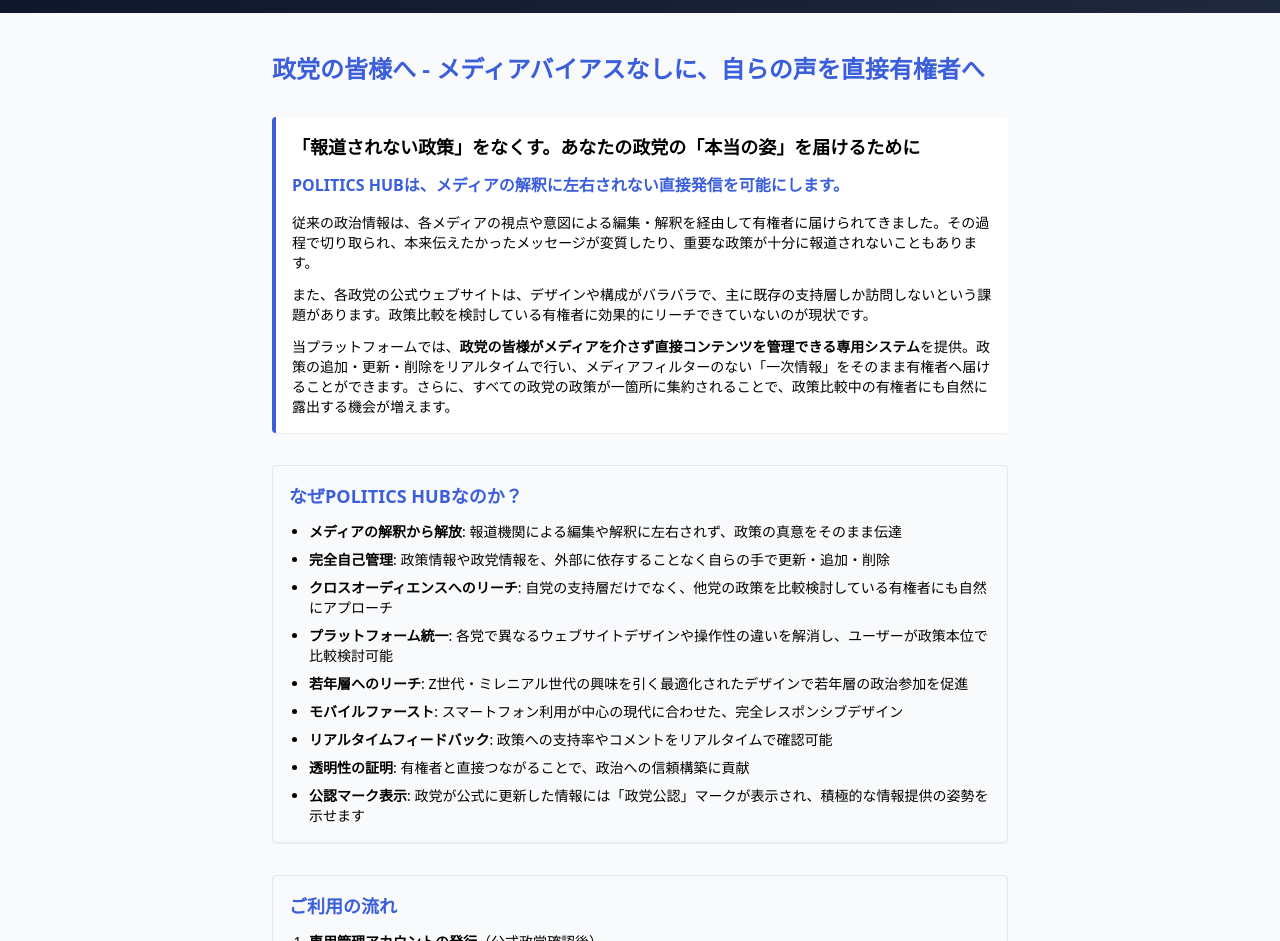
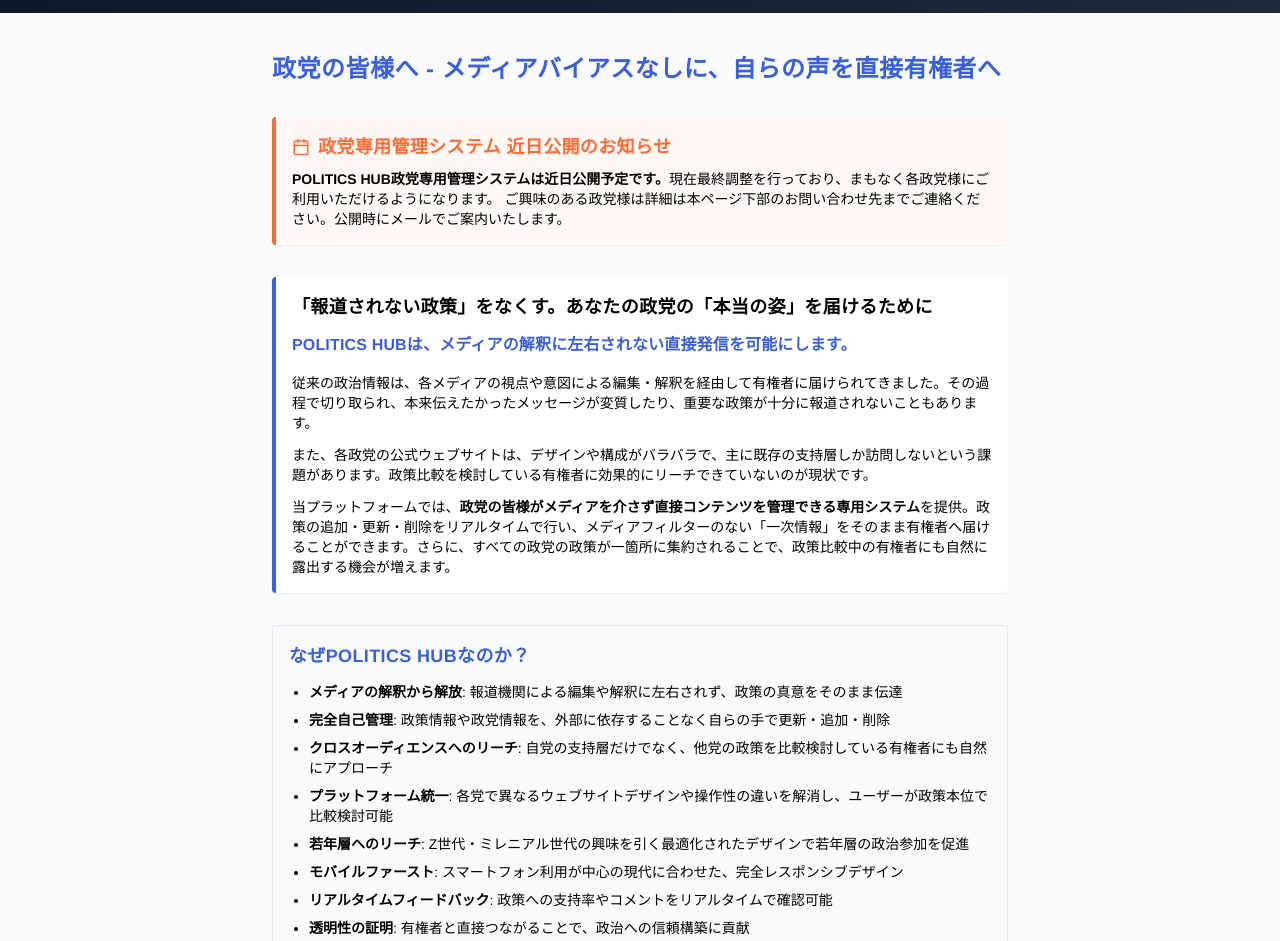
Before and after one commit to sudyusukPersonal/politics, a React (Vite) app in the folder politics_app/: page /partyinfo in a window 1280 px wide. Shown: the part 51-992 px from the top of the page. Built offline with nearby package versions, Linux system fonts and the light colour scheme.

Commit message:
add seitou

```diff
--- a/politics_app/src/components/layout/MobileMenu.tsx
+++ b/politics_app/src/components/layout/MobileMenu.tsx
@@ -11,6 +11,7 @@
   Shield,
   MessageCircle,
   Info,
+  ExternalLink,
 } from "lucide-react";
 import { useData } from "../../context/DataContext";
 
@@ -78,6 +79,25 @@
               >
                 <FileText size={18} className="mr-3 text-indigo-600" />
                 政策一覧
+              </button>
+            </li>
+
+            {/* 区切り線 */}
+            <li className="px-2 py-2">
+              <div className="border-t border-gray-200"></div>
+            </li>
+
+            {/* 政党様向けリンク */}
+            <li>
+              <button
+                onClick={() => {
+                  navigate("/partyinfo");
+                  setMobileMenuOpen(false);
+                }}
+                className="flex items-center w-full px-4 py-3 text-gray-700 font-medium rounded-lg hover:bg-indigo-50 transition-colors bg-gray-50"
+              >
+                <ExternalLink size={18} className="mr-3 text-indigo-600" />
+                政党様向け
               </button>
             </li>
           </ul>
--- a/politics_app/src/components/policies/ForPoliticalPartiesPage.tsx
+++ b/politics_app/src/components/policies/ForPoliticalPartiesPage.tsx
@@ -1,6 +1,6 @@
 // src/components/political-parties/PoliticalPartiesPage.tsx
 import React, { useState, useEffect } from "react";
-import { Mail, ChevronRight } from "lucide-react";
+import { Mail, ChevronRight, Calendar } from "lucide-react";
 
 const PoliticalPartiesPage = () => {
   const [isLoaded, setIsLoaded] = useState(false);
@@ -14,21 +14,73 @@
   const colors = {
     primary: "#3B5EDB",
     secondary: "#6050DC",
+    accent: "#FF6B35",
+  };
+
+  // フォントファミリーの定義
+  const fontFamily = {
+    primary:
+      "'Noto Sans JP', 'Helvetica Neue', Arial, 'Hiragino Kaku Gothic ProN', 'Hiragino Sans', Meiryo, sans-serif",
+    heading:
+      "'Noto Sans JP', 'Helvetica Neue', Arial, 'Hiragino Kaku Gothic ProN', 'Hiragino Sans', Meiryo, sans-serif",
   };
 
   return (
-    <article className="mx-auto max-w-3xl px-4 py-6">
+    <article
+      className="mx-auto max-w-3xl px-4 py-6"
+      style={{ fontFamily: fontFamily.primary }}
+    >
       {/* ヘッダー */}
       <header className="mb-8">
         <h1
           className={`mb-2 text-2xl font-bold transition-opacity duration-500 ${
             isLoaded ? "opacity-100" : "opacity-0"
           }`}
-          style={{ color: colors.primary }}
+          style={{
+            color: colors.primary,
+            fontFamily: fontFamily.heading,
+            letterSpacing: "0.02em",
+          }}
         >
           政党の皆様へ - メディアバイアスなしに、自らの声を直接有権者へ
         </h1>
       </header>
+
+      {/* 近日公開のお知らせ - 追加セクション */}
+      <section className="mb-8">
+        <div
+          className={`mb-6 rounded border-l-4 p-4 shadow-sm transition-opacity duration-500 delay-100 bg-white ${
+            isLoaded ? "opacity-100" : "opacity-0"
+          }`}
+          style={{ borderLeftColor: colors.accent, backgroundColor: "#FFF8F5" }}
+        >
+          <div className="flex items-center mb-2">
+            <Calendar
+              size={18}
+              style={{ color: colors.accent }}
+              className="mr-2"
+            />
+            <h2
+              className="text-lg font-bold"
+              style={{
+                color: colors.accent,
+                fontFamily: fontFamily.heading,
+                letterSpacing: "0.02em",
+              }}
+            >
+              政党専用管理システム 近日公開のお知らせ
+            </h2>
+          </div>
+
+          <p className="mb-0 text-sm">
+            <span className="font-bold">
+              POLITICS HUB政党専用管理システムは近日公開予定です。
+            </span>
+            現在最終調整を行っており、まもなく各政党様にご利用いただけるようになります。
+            ご興味のある政党様は詳細は本ページ下部のお問い合わせ先までご連絡ください。公開時にメールでご案内いたします。
+          </p>
+        </div>
+      </section>
 
       {/* 主要コンテンツ */}
       <section className="mb-8">
@@ -38,11 +90,17 @@
           }`}
           style={{ borderLeftColor: colors.primary }}
         >
-          <h2 className="mb-3 text-lg font-bold">
+          <h2
+            className="mb-3 text-lg font-bold"
+            style={{ fontFamily: fontFamily.heading, letterSpacing: "0.02em" }}
+          >
             「報道されない政策」をなくす。あなたの政党の「本当の姿」を届けるために
           </h2>
 
-          <p className="mb-4 font-semibold" style={{ color: colors.primary }}>
+          <p
+            className="mb-4 font-semibold"
+            style={{ color: colors.primary, letterSpacing: "0.01em" }}
+          >
             POLITICS HUBは、メディアの解釈に左右されない直接発信を可能にします。
           </p>
 
@@ -73,7 +131,11 @@
         <div className="rounded border p-4 shadow-sm">
           <h2
             className="mb-3 text-lg font-bold"
-            style={{ color: colors.primary }}
+            style={{
+              color: colors.primary,
+              fontFamily: fontFamily.heading,
+              letterSpacing: "0.02em",
+            }}
           >
             なぜPOLITICS HUBなのか？
           </h2>
@@ -131,7 +193,11 @@
         <div className="rounded border p-4 shadow-sm">
           <h2
             className="mb-3 text-lg font-bold"
-            style={{ color: colors.primary }}
+            style={{
+              color: colors.primary,
+              fontFamily: fontFamily.heading,
+              letterSpacing: "0.02em",
+            }}
           >
             ご利用の流れ
           </h2>
@@ -170,7 +236,11 @@
         <div className="rounded border p-4 shadow-sm">
           <h2
             className="mb-3 text-lg font-bold"
-            style={{ color: colors.primary }}
+            style={{
+              color: colors.primary,
+              fontFamily: fontFamily.heading,
+              letterSpacing: "0.02em",
+            }}
           >
             お問い合わせ
           </h2>
--- a/politics_app/src/components/policies/PolicyListingPage.tsx
+++ b/politics_app/src/components/policies/PolicyListingPage.tsx
@@ -967,14 +967,14 @@
                 <ChevronRight size={16} className="ml-1" />
               </button>
 
-              {/* <button
+              <button
                 className="inline-flex items-center px-2 py-2 rounded-full text-white text-sm font-medium transition-all duration-200 bg-gradient-to-r from-purple-600/30 to-purple-500/90 hover:from-purple-500 hover:to-purple-400 shadow-md hover:shadow-lg border border-purple-300/30"
                 onClick={() => navigate("/partyinfo")}
               >
                 <Building size={16} className="mr-2" />
                 政党の皆様へ
                 <ChevronRight size={16} className="ml-1" />
-              </button> */}
+              </button>
             </div>
           </div>
         </div>
```
